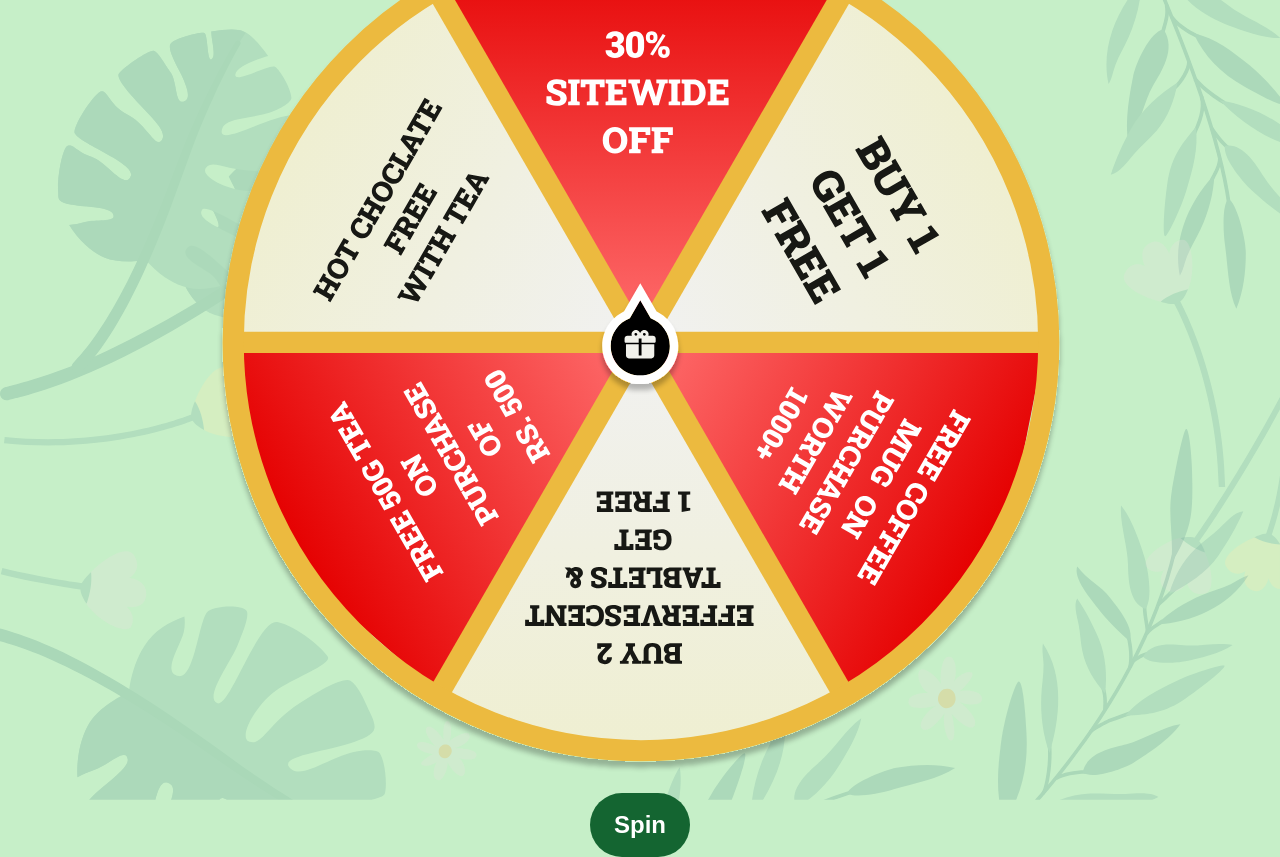
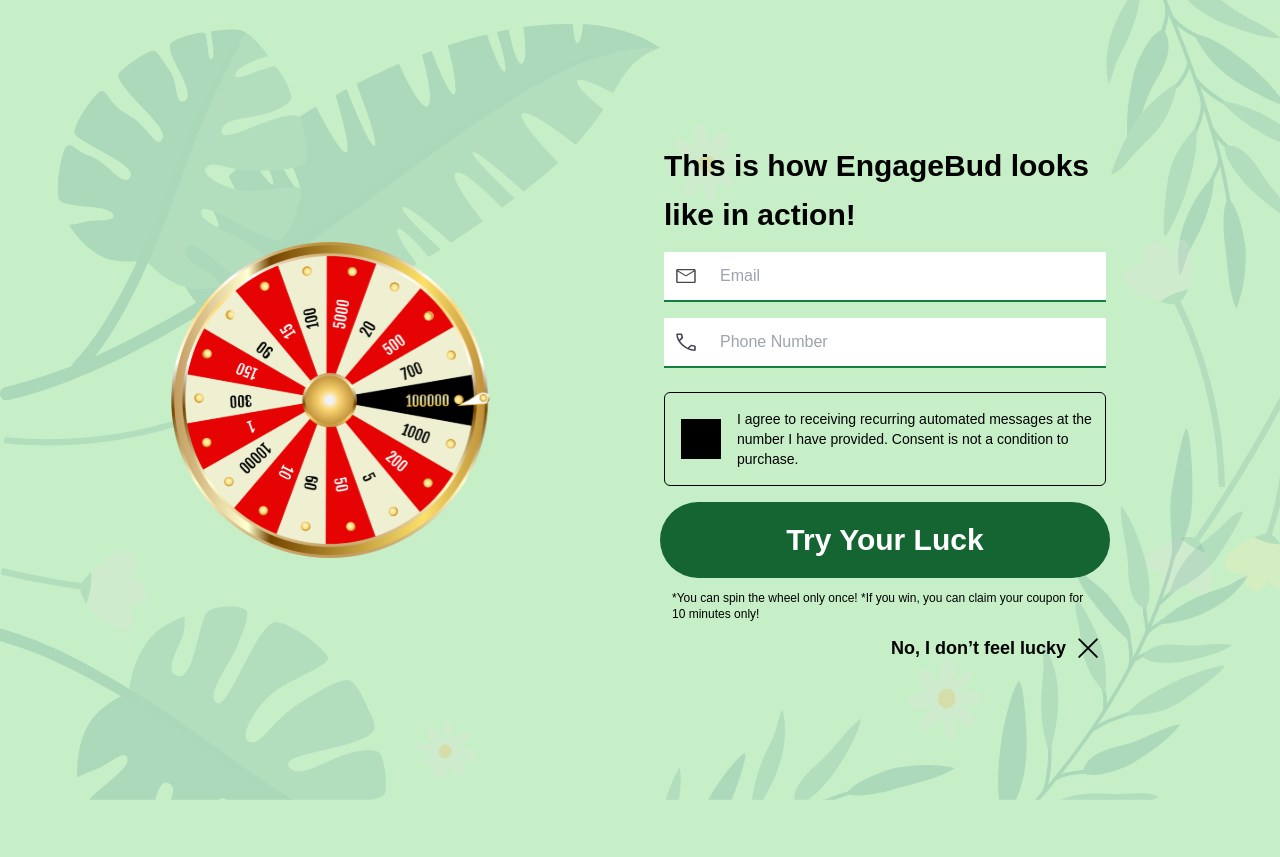
Before and after one commit to lakshya-dhariwal/spin-the-wheel, a React (Create React App) app: page / in a window 1280 px wide. After the commit the page ends 800 px from the top, so only its background shows below. Built offline with nearby package versions, Linux system fonts and the light colour scheme.

Commit message:
add state store and track pages

```diff
--- a/package.json
+++ b/package.json
@@ -15,7 +15,8 @@
     "react-hot-toast": "^2.4.0",
     "react-scripts": "5.0.1",
     "typescript": "^4.4.2",
-    "web-vitals": "^2.1.0"
+    "web-vitals": "^2.1.0",
+    "zustand": "^4.1.4"
   },
   "scripts": {
     "start": "react-scripts start",
--- a/src/App.tsx
+++ b/src/App.tsx
@@ -3,13 +3,17 @@
 import Result from "./pages/Result";
 import Spin from "./pages/Spin";
 import { Toaster } from "react-hot-toast";
+import useStore from "./store";
 
 function App() {
+  const page = useStore((state) => state.page);
   return (
     <div className="App ">
       <Toaster />
       <BaseLayout>
-        <Spin />
+        {page === "entry" && <Entry />}
+        {page === "spin" && <Spin />}
+        {page === "result" && <Result />}
       </BaseLayout>
     </div>
   );
--- a/src/pages/Entry/Form.tsx
+++ b/src/pages/Entry/Form.tsx
@@ -1,4 +1,10 @@
+import useStore from "../../store";
+
 const Form = () => {
+  const changePage = useStore((state) => state.changePage);
+  const buttonHandler = () => {
+    changePage("spin");
+  };
   return (
     <div className="flex justify-center  flex-col w-[450px]">
       <h1 className="font-bold text-3xl m-1 font leading-relaxed">
@@ -23,7 +29,10 @@
           provided. Consent is not a condition to purchase.
         </h3>
       </div>
-      <button className="text-3xl bg-[#146531] text-white rounded-full p-5 font-black">
+      <button
+        onClick={buttonHandler}
+        className="text-3xl bg-[#146531] text-white rounded-full p-5 font-black"
+      >
         Try Your Luck
       </button>
       <p className="text-xs m-3  font-light">
--- a/src/pages/Spin/Spin.tsx
+++ b/src/pages/Spin/Spin.tsx
@@ -1,6 +1,11 @@
 import React from "react";
+import useStore from "../../store/index";
 
 function Spin() {
+  const changePage = useStore((state) => state.changePage);
+  const spinHandler = () => {
+    changePage("result");
+  };
   return (
     <div className="flex flex-col items-center justify-center h-full">
       <img
@@ -8,7 +13,10 @@
         alt="wheel"
         className="w-[400px] md:w-[900px]"
       />{" "}
-      <button className="text-2xl bg-[#146531] text-white rounded-full p-4 px-6 my-5 font-black">
+      <button
+        onClick={spinHandler}
+        className="text-2xl bg-[#146531] text-white rounded-full p-4 px-6 my-5 font-black"
+      >
         Spin
       </button>
     </div>
--- /dev/null
+++ b/src/store/index.ts
@@ -0,0 +1,19 @@
+import create from "zustand";
+
+export type StoreType = {
+  page: PageType;
+  changePage: (page: PageType) => void;
+};
+type PageType = "entry" | "spin" | "result";
+
+const useStore = create<StoreType>((set) => ({
+  page: "entry",
+  changePage: (page: PageType) => {
+    set((state) => {
+      console.log({ page, st: state.page });
+      return { ...state, page };
+    });
+  },
+}));
+
+export default useStore;
```
Also changed, not shown: 1 other file (tests, documents, lock files or other folders).
